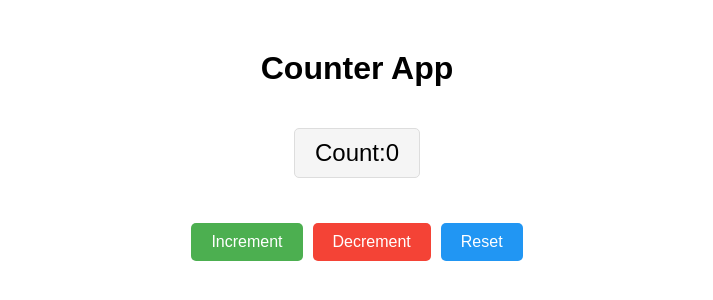
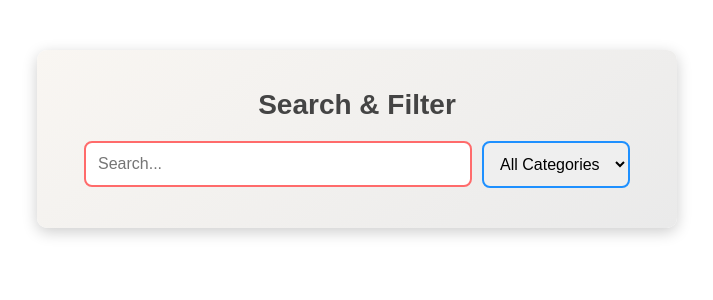
Before and after one commit to ThiagoAndo/React-interview-challenges, a React (Create React App) app: page / in a window 1280 px wide. Shown: the top 300 px of the page, without its empty margins (283-996 px from the left). Built offline with nearby package versions, Linux system fonts and the light colour scheme.

Commit message:
SearchFilterUI OK'

```diff
--- a/src/App.js
+++ b/src/App.js
@@ -3,8 +3,9 @@ import CRUDAppUI from "./Challenges/unsolved/API-integration/CRUDperations";
 import PaginationUI from "./Challenges/unsolved/API-integration/Pagination.";
 import SwitcherApp from "./Challenges/unsolved/Theme-switcher/SwitcherApp";
 import CounterUI from "./Challenges/unsolved/Basic-concepts/Counter";
+import SearchFilterUI from "./Challenges/unsolved/Basic-concepts/SearchFilterUI";
 function App() {
-  return <CounterUI />;
+  return <SearchFilterUI />;
 }
 
 export default App;
--- a/src/Challenges/unsolved/Basic-concepts/SearchFilterUI.jsx
+++ b/src/Challenges/unsolved/Basic-concepts/SearchFilterUI.jsx
@@ -24,74 +24,94 @@
 // User Input: "m"
 
 // Filtered List:
+import styles from "./SearchFilterUi.module.css";
+import { useState, useRef } from "react";
 
-const fruits = ["Apple", "Banana", "Orange", "Mango", "Grapes"];
+const fruitObj = [
+  { name: "Apple", category: "Category 1" },
+  { name: "Banana", category: "Category 1" },
+  { name: "Orange", category: "Category 1" },
+  { name: "Mango", category: "Category 1" },
+  { name: "Grapes", category: "Category 1" },
+  { name: "Peach", category: "Category 2" },
+  { name: "Lemon", category: "Category 2" },
+  { name: "Pineapple", category: "Category 2" },
+  { name: "Strawberry", category: "Category 2" },
+  { name: "Blueberry", category: "Category 2" },
+];
+const fruits = [
+  { category1: ["Apple", "Banana", "Orange", "Mango", "Grapes"] },
+  { category2: ["Peach", "Lemon", "Pineapple", "Strawberry", "Blueberry"] },
+];
+
 const SearchFilterUI = () => {
+  const [filtered, setFiltered] = useState([]);
+  const fruitRef = useRef(null);
+
+  const handleSearch = () => {
+    console.log(fruitRef.current.value);
+    setFiltered(
+      fruitObj
+        .filter((fruit) => {
+          return fruit.name
+            .toLowerCase()
+            .includes(fruitRef.current.value.trim().toLowerCase());
+        })
+        .map((fruit) => {
+          return {
+            name: fruit.name,
+            category: fruit.category.toLowerCase().replace(" ", ""),
+          };
+        })
+    );
+  };
+
+  const handleOption = (e) => {
+    const filteredFruits = fruitObj
+      .filter((fruit) => {
+        return fruit.category.toLowerCase().replace(" ", "") === e.target.value;
+      })
+      .map((fruit) => {
+        return {
+          name: fruit.name,
+          category: fruit.category.toLowerCase().replace(" ", ""),
+        };
+      });
+    setFiltered(filteredFruits);
+  };
+
   return (
-    <div
-      style={{
-        maxWidth: "600px",
-        margin: "50px auto",
-        padding: "20px",
-        boxShadow: "0 4px 10px rgba(0, 0, 0, 0.1)",
-        borderRadius: "10px",
-        textAlign: "center",
-        backgroundColor: "#fff",
-      }}
-    >
-      <h1 style={{ fontSize: "24px", marginBottom: "20px", color: "#333" }}>
-        Search & Filter
-      </h1>
-      <div style={{ marginBottom: "20px" }}>
+    <div className={styles.container}>
+      <h1 className={styles.title}>Search & Filter</h1>
+      <div className={styles.controls}>
         <input
           type="text"
           placeholder="Search..."
-          style={{
-            width: "calc(100% - 140px)",
-            padding: "10px",
-            border: "1px solid #ddd",
-            borderRadius: "5px",
-            marginRight: "10px",
-          }}
+          className={styles.input}
+          ref={fruitRef}
+          onChange={handleSearch}
         />
-        <select
-          style={{
-            padding: "10px",
-            width: "120px",
-            border: "1px solid #ddd",
-            borderRadius: "5px",
-          }}
-        >
-          <option value="all">All</option>
+        <select className={styles.select} onChange={handleOption}>
+          <option value="all">All Categories</option>
           <option value="category1">Category 1</option>
           <option value="category2">Category 2</option>
         </select>
       </div>
-      <ul style={{ listStyleType: "none", padding: "0" }}>
-        <li
-          style={{
-            padding: "15px",
-            marginBottom: "10px",
-            border: "1px solid #ddd",
-            borderRadius: "5px",
-            backgroundColor: "#f9f9f9",
-            textAlign: "left",
-          }}
-        >
-          Item 1 - Category 1
-        </li>
-        <li
-          style={{
-            padding: "15px",
-            marginBottom: "10px",
-            border: "1px solid #ddd",
-            borderRadius: "5px",
-            backgroundColor: "#f9f9f9",
-            textAlign: "left",
-          }}
-        >
-          Item 2 - Category 2
-        </li>
+      <ul className={styles.list}>
+        {filtered.length > 0
+          ? filtered.map((fruit) => (
+              <li
+                key={fruit.name}
+                className={`${styles.listItem} ${
+                  fruit.category === "category1"
+                    ? styles.category1
+                    : styles.category2
+                }`}
+              >
+                {fruit.name}- {fruit.category}
+              </li>
+            ))
+          : null}
       </ul>
     </div>
   );
--- /dev/null
+++ b/src/Challenges/unsolved/Basic-concepts/SearchFilterUi.module.css
@@ -0,0 +1,67 @@
+.container {
+  max-width: 600px;
+  margin: 50px auto;
+  padding: 20px;
+  box-shadow: 0 4px 15px rgba(0, 0, 0, 0.2);
+  border-radius: 10px;
+  background: linear-gradient(145deg, #f9f6f2, #eaeaea);
+  text-align: center;
+  color: #444;
+  font-family: 'Arial', sans-serif;
+}
+
+.title {
+  font-size: 28px;
+  margin-bottom: 20px;
+  color: #444;
+  font-weight: bold;
+}
+
+.controls {
+  margin-bottom: 20px;
+  display: flex;
+  justify-content: center;
+  align-items: center;
+  gap: 10px;
+}
+
+.input {
+  width: 60%;
+  padding: 12px;
+  border: 2px solid #ff6b6b;
+  border-radius: 8px;
+  font-size: 16px;
+}
+
+.select {
+  padding: 12px;
+  border: 2px solid #1e90ff;
+  border-radius: 8px;
+  font-size: 16px;
+}
+
+.list {
+  list-style-type: none;
+  padding: 0;
+  margin: 0;
+}
+
+.listItem {
+  padding: 15px;
+  margin-bottom: 10px;
+  border-radius: 8px;
+  text-align: left;
+  font-size: 18px;
+  color: #333;
+  font-weight: bold;
+}
+
+.listItem.category1 {
+  border: 2px solid #32cd32;
+  background: linear-gradient(145deg, #d0f0c0, #b9d9a9);
+}
+
+.listItem.category2 {
+  border: 2px solid #ffa500;
+  background: linear-gradient(145deg, #ffe4b2, #ffd27f);
+}
```
